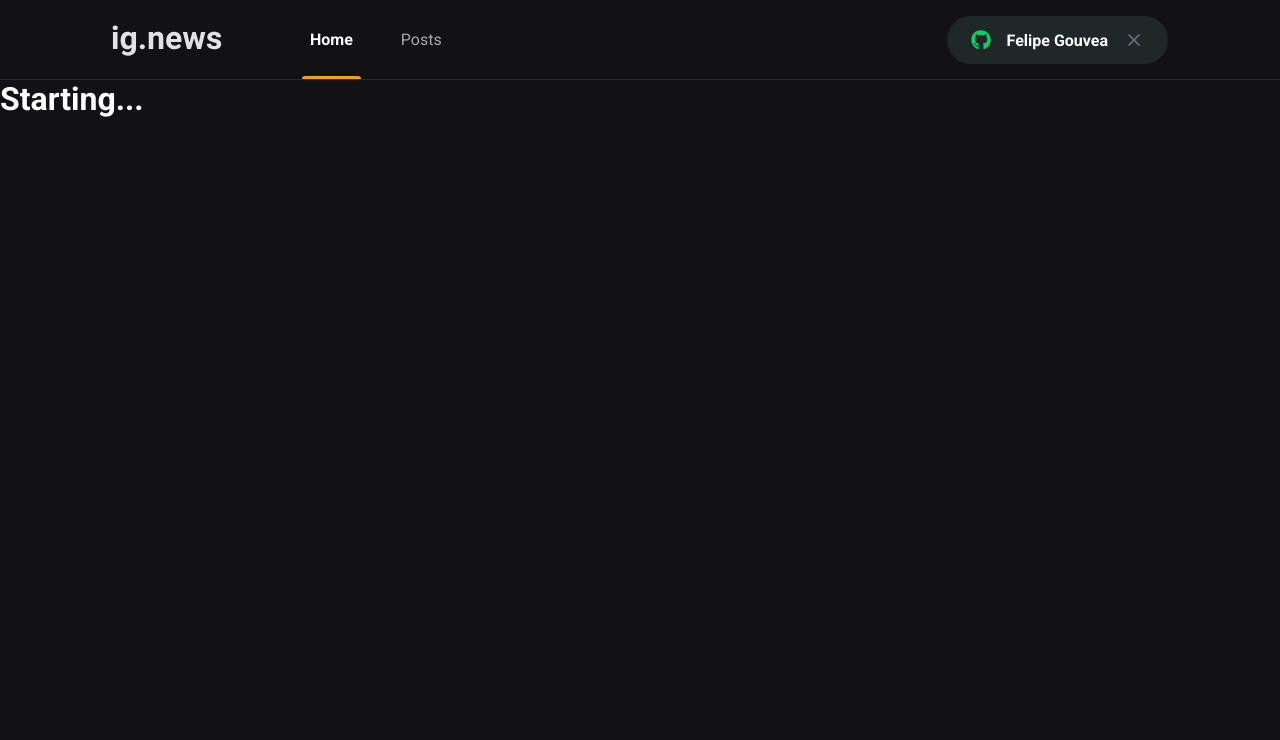
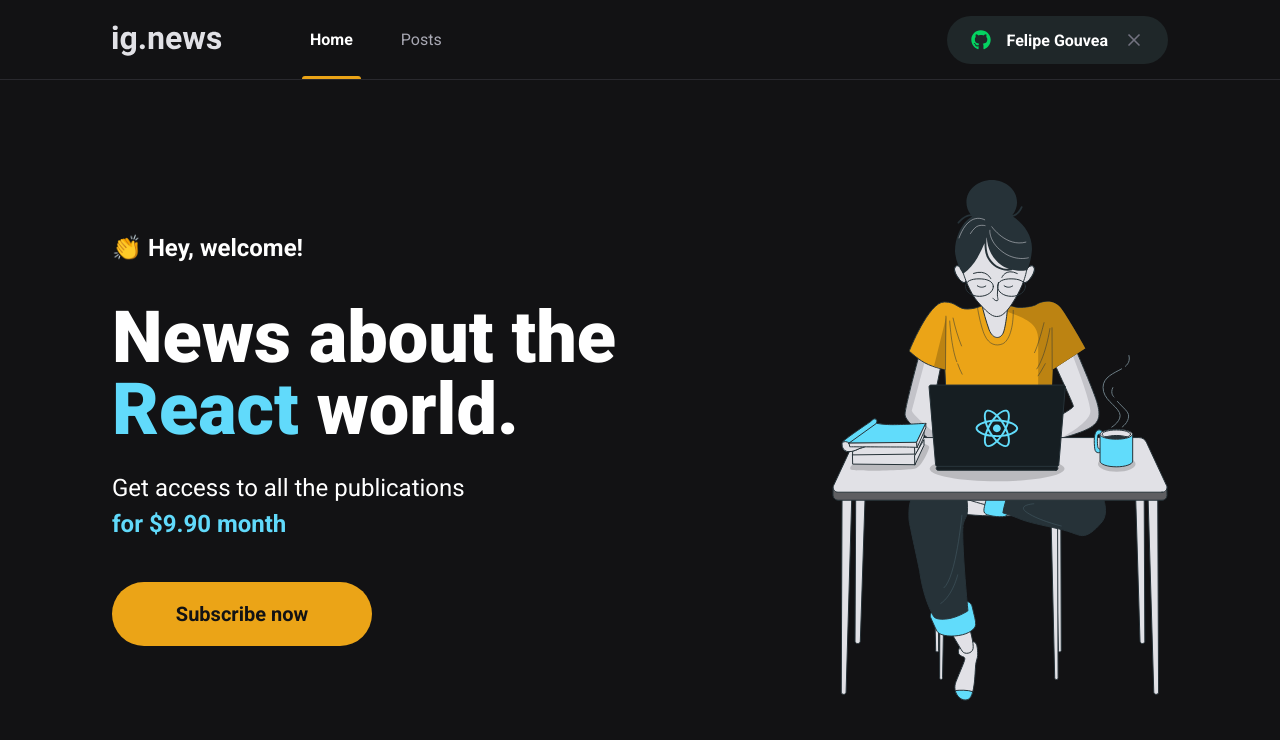
Before and after one commit to fgouvea10/ignews, a Next.js app: page / in a window 1280 px wide. Shown: the top 740 px of the page. Built offline with nearby package versions, Linux system fonts and the light colour scheme.

Commit message:
create home

```diff
--- /dev/null
+++ b/src/components/SubscribeButton/index.tsx
@@ -0,0 +1,13 @@
+import React from 'react';
+
+import { Container } from './styles';
+
+function SubscribeButton() {
+  return (
+    <Container>
+      Subscribe now
+    </Container>
+  );
+}
+
+export default SubscribeButton;
--- /dev/null
+++ b/src/components/SubscribeButton/styles.ts
@@ -0,0 +1,24 @@
+import styled from 'styled-components';
+
+import { gray_850, gray_900, white, yellow_500 } from 'styles/colors';
+
+export const Container = styled.button.attrs({
+  type: 'button'
+})`
+  height: 4rem;
+  width: 260px;
+  border: 0;
+  border-radius: 2rem;
+  background: ${yellow_500};
+  color: ${gray_900};
+  font-size: 1.25rem;
+  font-weight: bold;
+  display: flex;
+  align-items: center;
+  justify-content: center;
+  transition: filter 0.2s ease;
+
+  &:hover {
+    filter: brightness(0.8);
+  }
+`;
--- a/src/pages/index.tsx
+++ b/src/pages/index.tsx
@@ -1,4 +1,7 @@
 import Head from 'next/head';
+
+import SubscribeButton from 'components/SubscribeButton';
+import { Container, Section } from 'styles/home';
 
 export default function Home() {
   return (
@@ -11,7 +14,20 @@ export default function Home() {
         />
       </Head>
 
-      <h1>Starting...</h1>
+      <Container>
+        <Section>
+          <span>👏 Hey, welcome!</span>
+          <h1>
+            News about the <span>React</span> world.
+          </h1>
+          <p>
+            Get access to all the publications <br />
+            <span>for $9.90 month</span>
+          </p>
+          <SubscribeButton />
+        </Section>
+        <img src="/images/avatar.svg" alt="Girl coding" />
+      </Container>
     </>
   );
 }
--- /dev/null
+++ b/src/styles/home.ts
@@ -0,0 +1,47 @@
+import styled from 'styled-components';
+import { cyan_500 } from './colors';
+
+export const Container = styled.main`
+  max-width: 1120px;
+  margin: 0 auto;
+  padding: 0 2rem;
+  height: calc(100vh - 5rem);
+  display: flex;
+  align-items: center;
+  justify-content: space-between;
+`;
+
+export const Section = styled.section`
+  max-width: 600px;
+
+  > span {
+    font-size: 1.5rem;
+    font-weight: bold;
+  }
+
+  h1 {
+    font-size: 4.5rem;
+    line-height: 4.5rem;
+    font-weight: 900;
+    margin-top: 2.5rem;
+
+    span {
+      color: ${cyan_500};
+    }
+  }
+
+  p {
+    font-size: 1.5rem;
+    line-height: 2.25rem;
+    margin-top: 1.5rem;
+
+    span {
+      color: ${cyan_500};
+      font-weight: bold;
+    }
+  }
+
+  button {
+    margin-top: 2.5rem;
+  }
+`;
```
